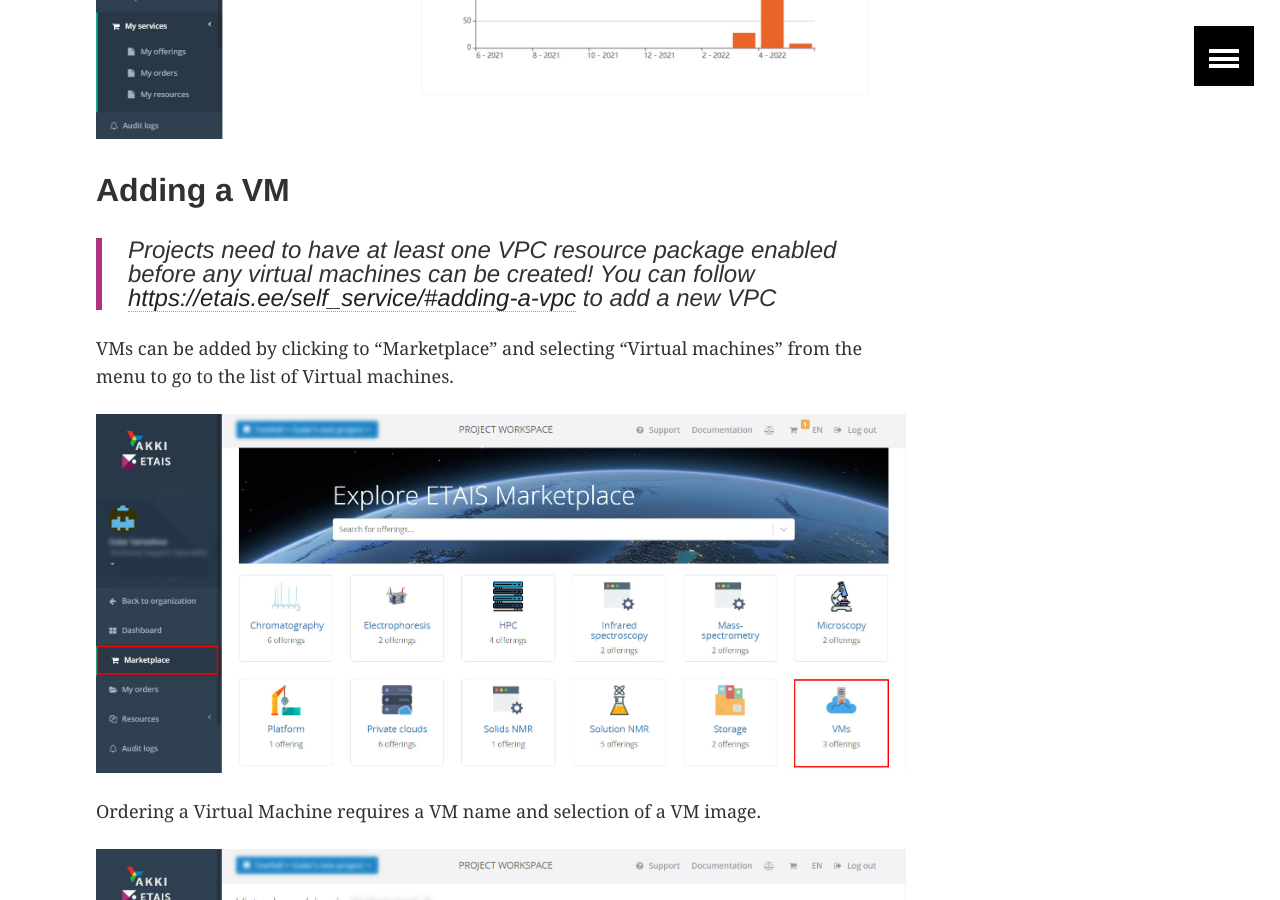
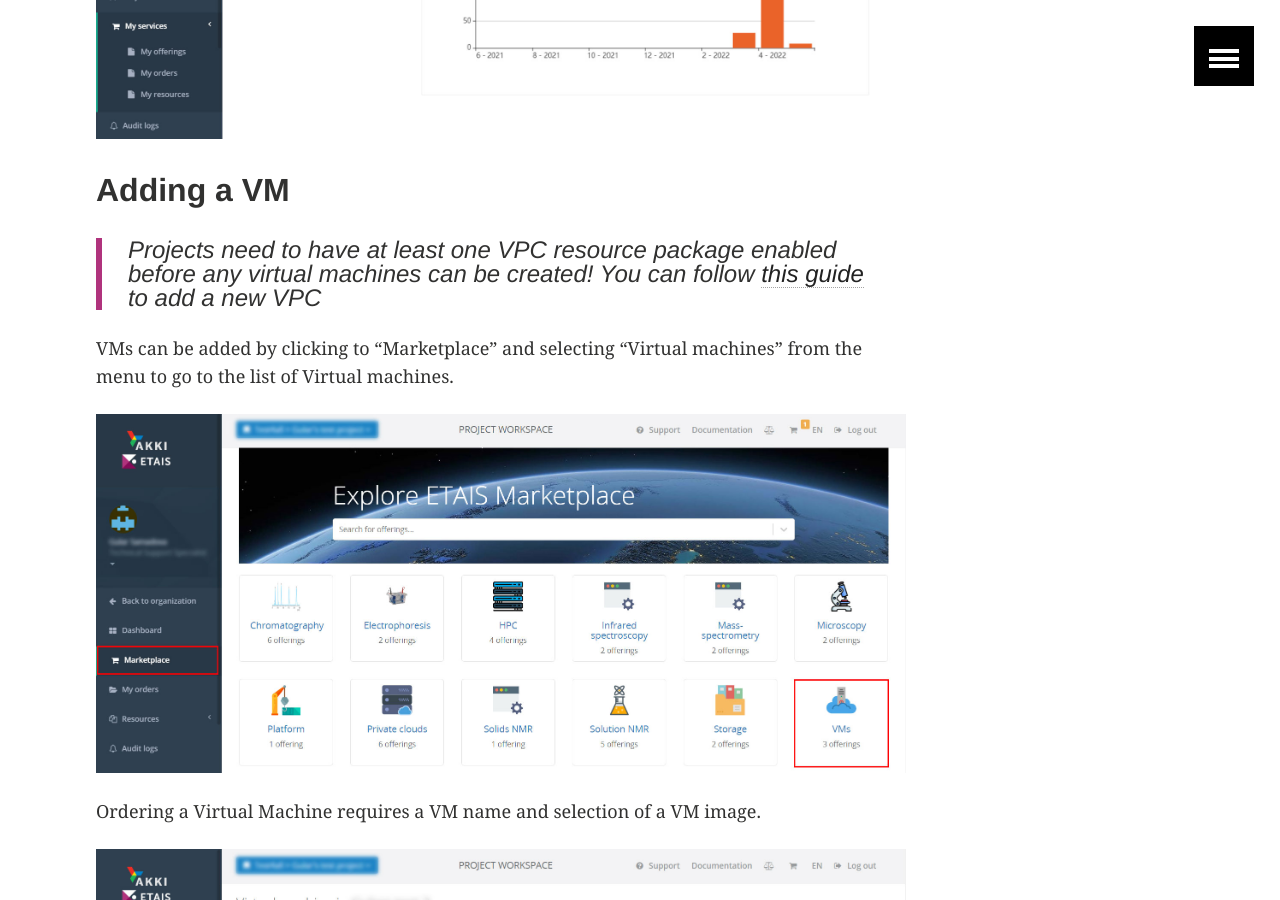
Before and after one commit to etais-ee/etais-web, a Jekyll site: the page built from using/self_service.md, in a window 1280 px wide and 900 px high, scrolled down 17266 px. Built offline with Jekyll 4.4.1, drawn with Linux system fonts in a browser that asks for light colours.

Commit message:
Update self_service.md

```diff
--- a/using/self_service.md
+++ b/using/self_service.md
@@ -242,7 +242,7 @@ We also strongly suggest to fill also VPC description field. Other input fields
 
 ## Adding a VM
 > *Projects need to have at least one VPC resource package enabled before any virtual machines can be created! You can follow
->  [https://etais.ee/self_service/#adding-a-vpc](this guide) to add a new VPC*
+>  [this guide](https://etais.ee/self_service/#adding-a-vpc) to add a new VPC*
 
 VMs can be added by clicking to "Marketplace" and selecting "Virtual machines" from the menu to go to the list of Virtual machines.
 
```
